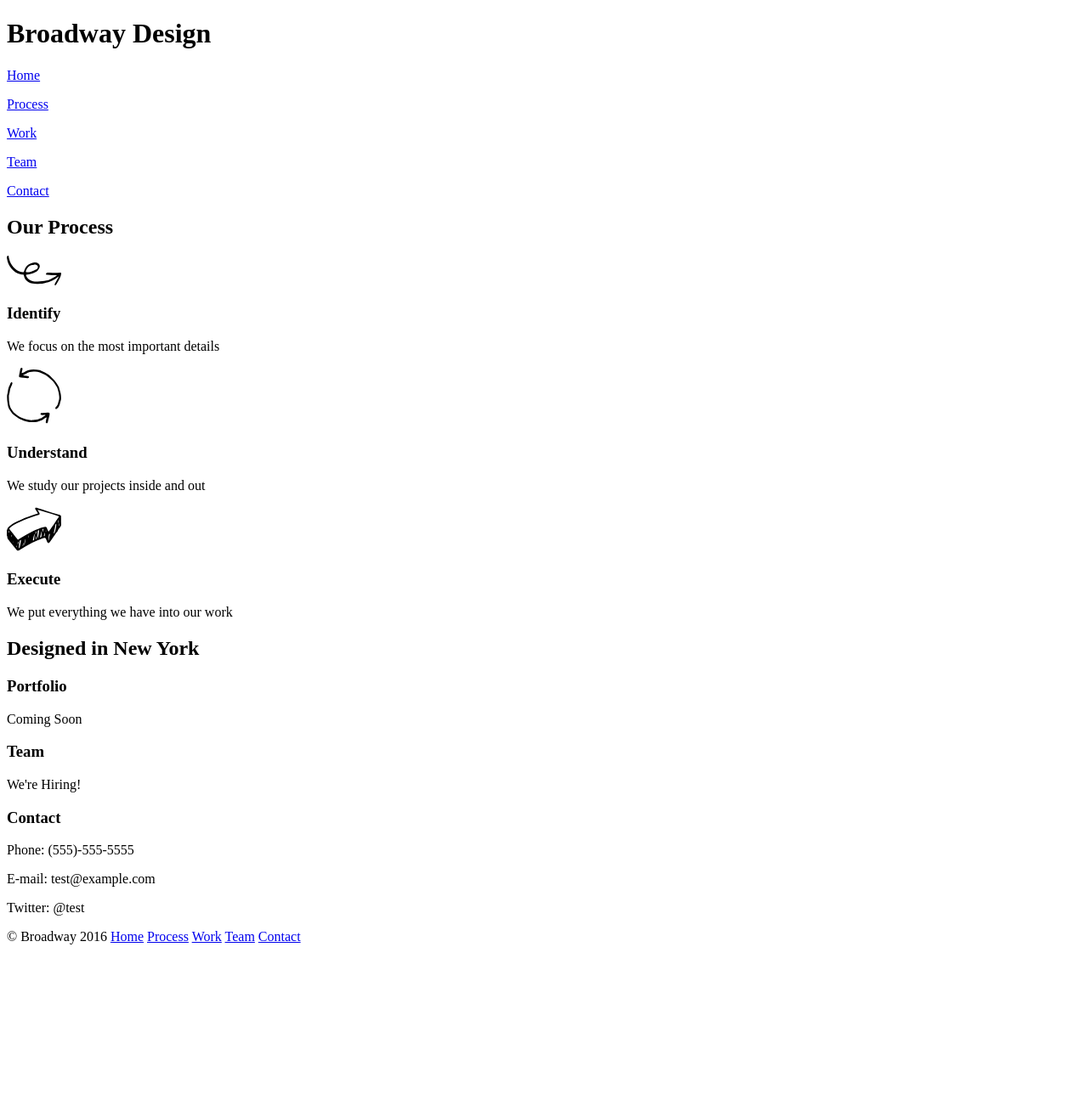
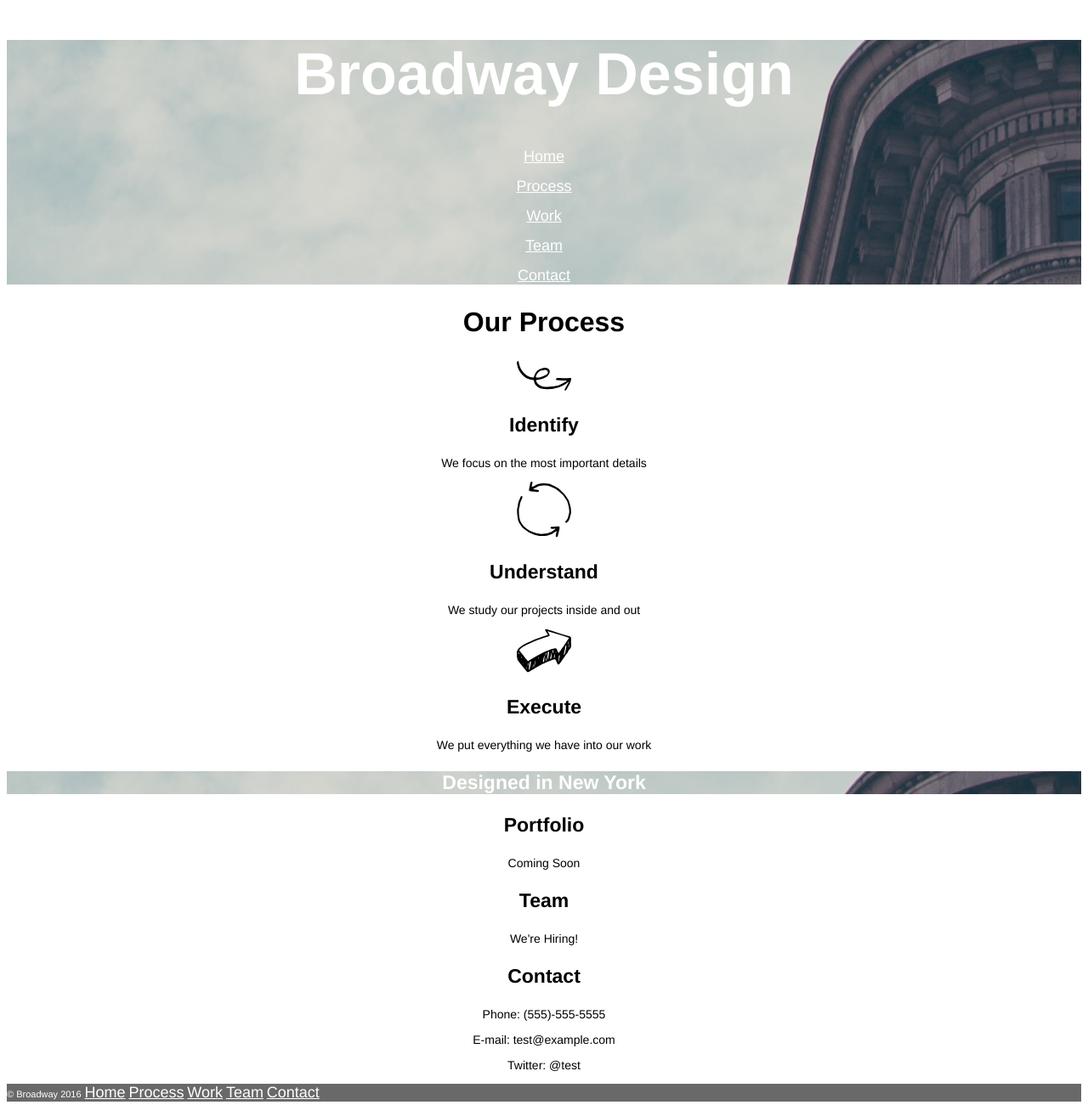
Before and after one commit to caitimak/broadway, a plain HTML site: page index.html in a window 1280 px wide. Shown: the whole page at 85% size. Before the commit the page ends 1128 px from the top, so only its background shows below. Drawn offline with Linux system fonts and the light colour scheme.

Commit message:
Add CSS.

```diff
--- a/index.html
+++ b/index.html
@@ -3,7 +3,7 @@
 <head>
   <meta charset="utf-8">
   <title>Broadway</title>
-  <link rel="stylesheet" type="text/css" href="/resources/css.style.css">
+  <link rel="stylesheet" type="text/css" href="resources/css/style.css">
 </head>
 <body>
   <header id="home">
@@ -16,6 +16,7 @@
       <p><a href="#contact">Contact</a></p>
     </nav>
   </header>
+
   <div id="process">
     <h2>Our Process</h2>
     <img src="resources/images/identify.svg" alt="">
@@ -28,31 +29,36 @@
     <h3>Execute</h3>
     <p>We put everything we have into our work</p>
   </div>
-  <h2>Designed in New York</h2>
+
+  <h3 class="white">Designed in New York</h2>
+
   <div id="work">
     <h3>Portfolio</h3>
     <p>Coming Soon</p>
   </div>
+
   <div id="team">
     <h3>Team</h3>
     <p>We're Hiring!</p>
   </div>
+
   <div id="contact">
     <h3>Contact</h3>
     <p>Phone: (555)-555-5555</p>
     <p>E-mail: test@example.com</p>
     <p>Twitter: @test</p>
   </div>
+
   <footer>
     <p>
-      &copy; Broadway 2016
+      <span class="copyright">&copy; Broadway 2016</span>
       <a href="#home">Home</a>
       <a href="#process">Process</a>
       <a href="#work">Work</a>
       <a href="#team">Team</a>
       <a href="#contact">Contact</a>
     </p>
-    <!-- git test for updates -->
   </footer>
+
 </body>
 </html>
--- a/resources/css/style.css
+++ b/resources/css/style.css
@@ -0,0 +1,40 @@
+body{
+  text-align: center;
+  font-family: helvetica;
+}
+
+h1 {
+  font-size: 70px;
+  font-weight: bold;
+  color: white;
+}
+h2 {
+  font-size: 32px;
+  font-weight: bold;
+}
+h3{
+  font-size: 23px;
+  font-weight: bold;
+}
+p{
+  font-size: 14px;
+}
+a {
+  color: white;
+  font-size: 18px;
+}
+header {
+  background-image: url("../images/the-flatiron-building.png");
+}
+footer {
+  background-color: dimgray;
+  text-align: left;
+}
+.white {
+  color: white;
+  background-image: url("../images/the-flatiron-building.png");
+}
+.copyright {
+  font-size: 11px;
+  color: white;
+}
```
